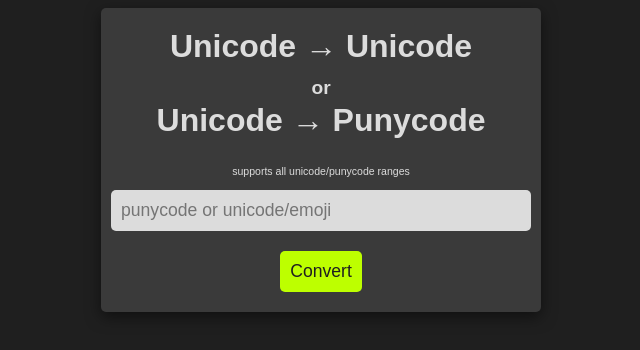
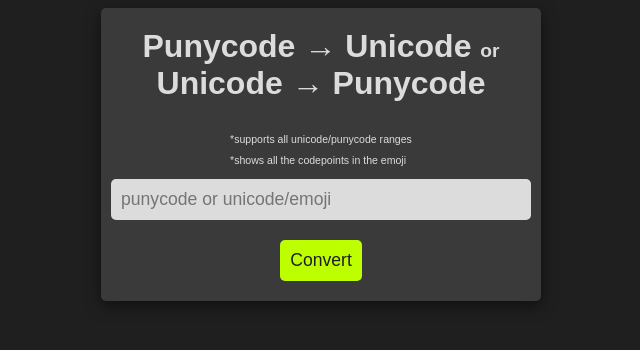
Before and after one commit to ensured/punycode, a website: page public/index.html in a window 1280 px wide. Shown: the whole page, without its empty margins (319-959 px from the left). Drawn offline with Linux system fonts and the light colour scheme.

Commit message:
small fixes to title and css.

```diff
--- a/public/css/style.css
+++ b/public/css/style.css
@@ -91,16 +91,13 @@ button:hover {
     margin-right: 10px;
     cursor: pointer;
 }
-
-/* #copy-btn:hover {
-    background-color: #6a0dad;
+#header {
+    display: flex;
+    justify-content: center;
+    align-items: center;
+    margin-bottom: 5px;
 }
 
-#copied-msg {
-    display: none;
-    color: #bdff00;
-    font-size: 0.9em;
-} */
 @media screen and (max-width: 519px) {
     h1 {
         font-size: 1.7em;
--- a/public/index.html
+++ b/public/index.html
@@ -11,15 +11,18 @@
 </head>
 
 <body>
+
     <div id="form-container">
-        <h1>Unicode &rarr; Unicode
-            <br>
-            <small>or</small>
-            <br>
-            Unicode &rarr; Punycode
-        </h1>
+        <div id="header">
+            <h1>Punycode &rarr; Unicode
+                <small>or</small><br>
+                Unicode &rarr; Punycode
+            </h1>
+        </div>
         <form>
-            <label for="input"><small>supports all unicode/punycode ranges</small></label>
+            <label for="input"><small>*supports all unicode/punycode ranges</small><br>
+                <small>*shows all the codepoints in the emoji</small>
+            </label>
             <input type="text" id="input" placeholder="punycode or unicode/emoji">
             <button id="convert-btn">Convert</button>
         </form>
```
